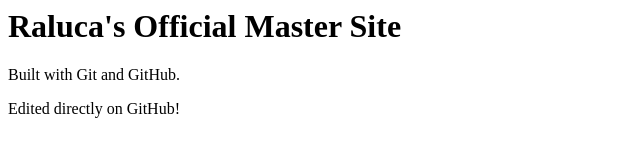
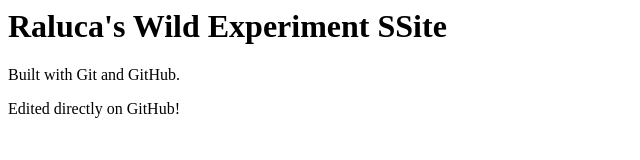
Before and after one commit to ralucamotoc/practice-today, a plain HTML site: page index.html in a window 1280 px wide. Shown: the whole page, without its empty margins (0-640 px from the left). Drawn offline with Linux system fonts and the light colour scheme.

Commit message:
Update title on conflict branch

```diff
--- a/index.html
+++ b/index.html
@@ -1,3 +1,3 @@
-<h1>Raluca's Official Master Site</h1>
+<h1>Raluca's Wild Experiment SSite</h1>
 <p>Built with Git and GitHub.</p>
 <p>Edited directly on GitHub!</p>
```
